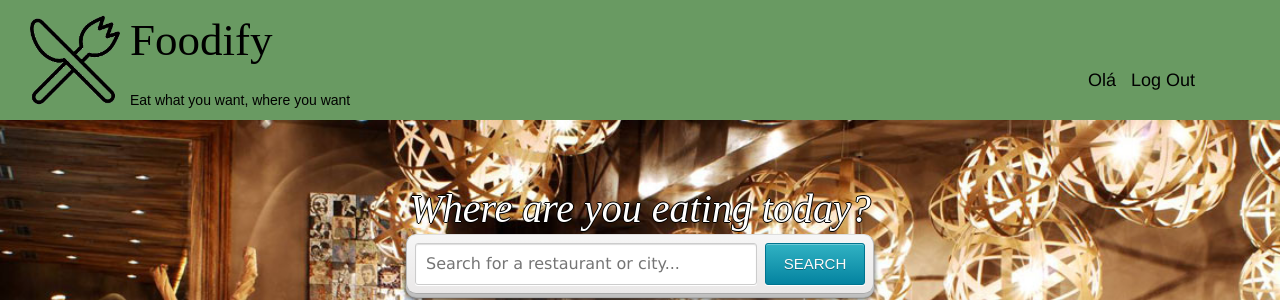
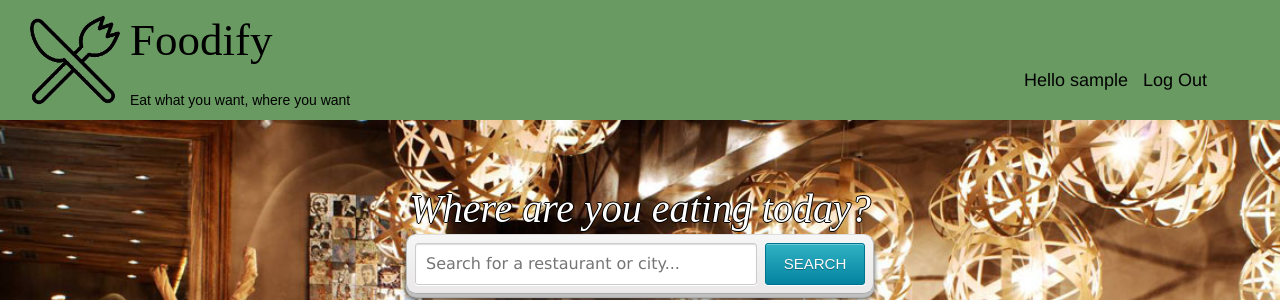
Before and after one commit to sarasantos96/LTW-Projecto, a PHP site: page /foodify.php in a window 1280 px wide. Shown: the top 300 px of the page. Run offline with PHP 8.4, Linux system fonts and the light colour scheme; the visitor is signed in with stand-in values (Sample User, id 1).

Commit message:
sessões na pagina principal

```diff
--- a/foodify.php
+++ b/foodify.php
@@ -31,7 +31,7 @@
       <div id= "signOptions">
 	  <?php if(isset($_SESSION['username']) && $_SESSION['username'] != null) { ?>
         <ul>
-		   <li> <a href="userPage.php"> Olá </a> </li>
+		   <li> <a href="userPage.php"> Hello <?= $_SESSION['username'] ?> </a> </li>
 		   <li> <a href="logout.php"> Log Out </a> </li>
 		</ul>
 	  <?php } else { ?>
--- a/foodifystyle.css
+++ b/foodifystyle.css
@@ -42,7 +42,7 @@ html, body{
 
 #signOptions{
   position: absolute;
-  margin-left: 85%;
+  margin-left: 80%;
   top: 5%;
 }
 
```
Also changed, not shown: restaurant.db.
